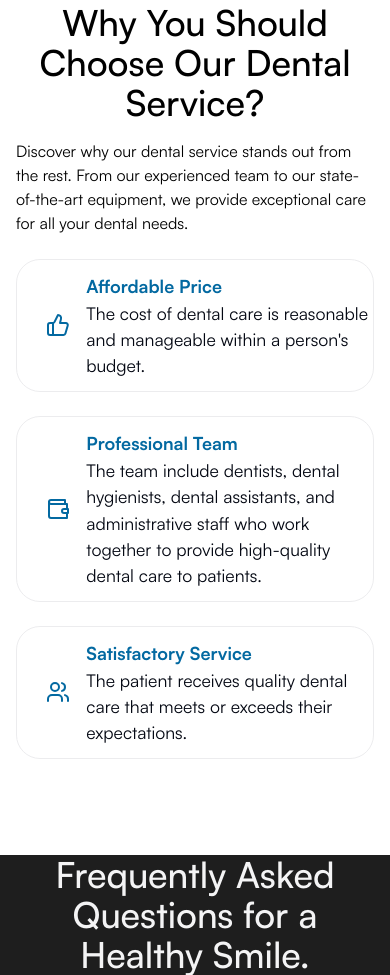
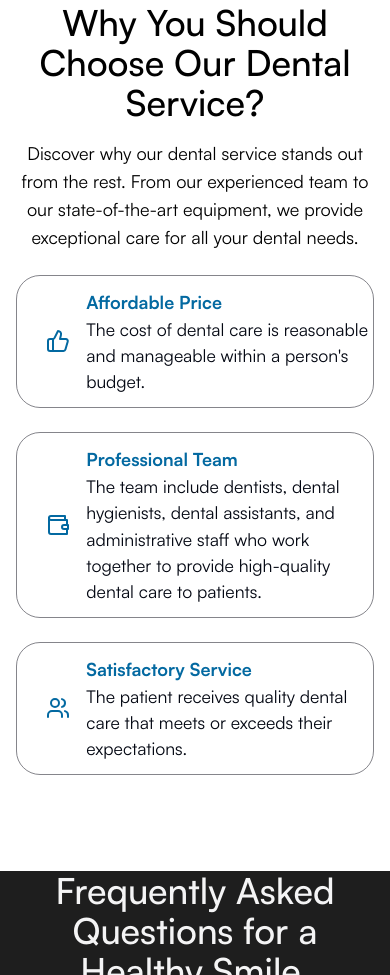
Before and after one commit to JJ-LXIX/dental-site-test, a Next.js app: page / in a window 390 px wide. Shown: the part 1040-2015 px from the top of the page. Built offline with nearby package versions, Linux system fonts and the light colour scheme.

Commit message:
updated text colors

```diff
--- a/components/Why Us Section/WhyUsSection.tsx
+++ b/components/Why Us Section/WhyUsSection.tsx
@@ -61,7 +61,7 @@ function WhyUsSection({}: Props) {
                 <h2 className="text-center text-4xl font-semibold lg:max-w-[90%] lg:text-left lg:text-5xl">
                   Why You Should Choose Our Dental Service?
                 </h2>
-                <h3 className="mt-4 text-black md:max-w-[90%]">
+                <h3 className="mt-4 text-center text-lg text-black md:max-w-[90%] lg:text-left">
                   Discover why our dental service stands out from the rest. From
                   our experienced team to our state-of-the-art equipment, we
                   provide exceptional care for all your dental needs.
@@ -69,13 +69,13 @@ function WhyUsSection({}: Props) {
 
                 {/* Cards */}
                 <div>
-                  <div className="my-6 min-h-[6rem] rounded-3xl border border-zinc-200/70 md:w-[90%] ">
+                  <div className="my-6 min-h-[6rem] rounded-3xl border border-zinc-600/70 md:w-[90%] ">
                     <CardComponent number={0} />
                   </div>
-                  <div className="my-6 min-h-[6rem] rounded-3xl border border-zinc-200/70 md:w-[90%] ">
+                  <div className="my-6 min-h-[6rem] rounded-3xl border border-zinc-600/70 md:w-[90%] ">
                     <CardComponent number={1} />
                   </div>
-                  <div className="my-6 min-h-[6rem] rounded-3xl border border-zinc-200/70 md:w-[90%] ">
+                  <div className="my-6 min-h-[6rem] rounded-3xl border border-zinc-600/70 md:w-[90%] ">
                     <CardComponent number={2} />
                   </div>
                 </div>
```
